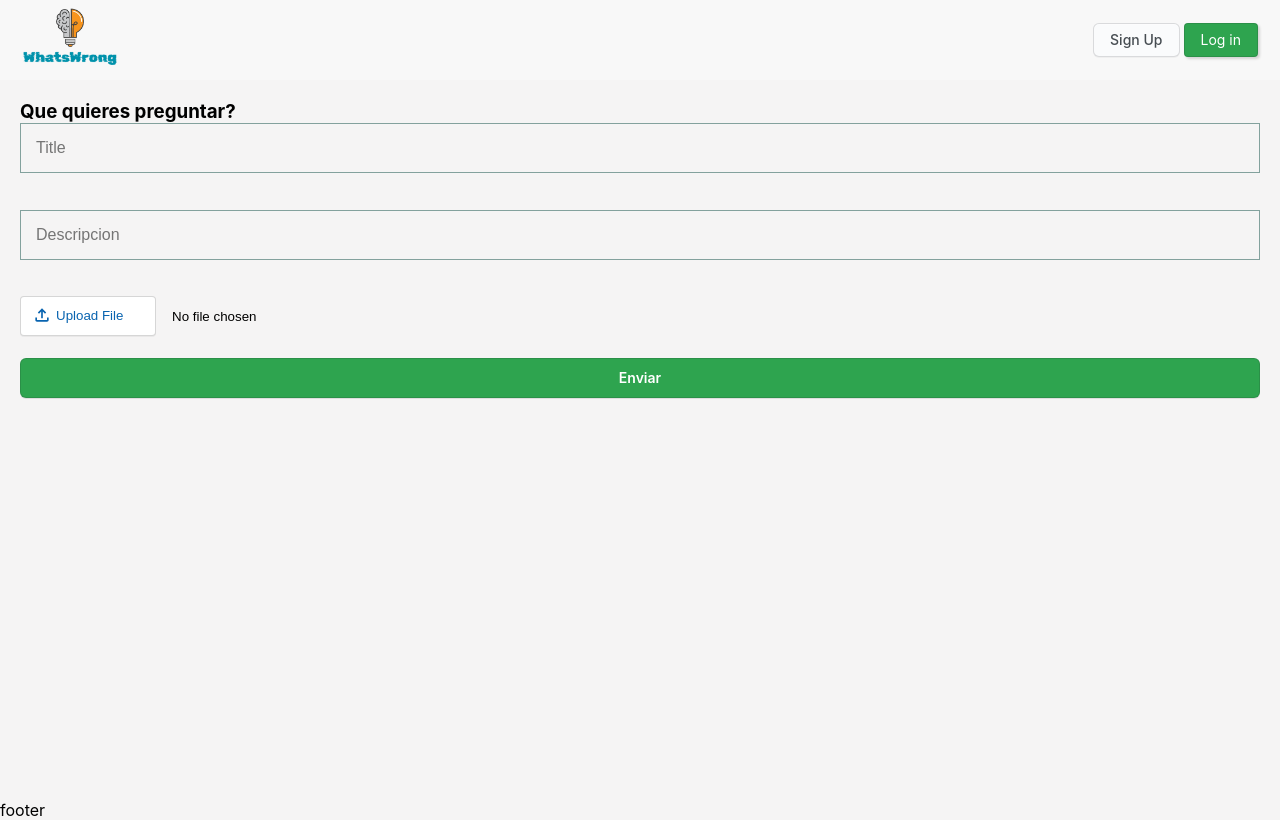
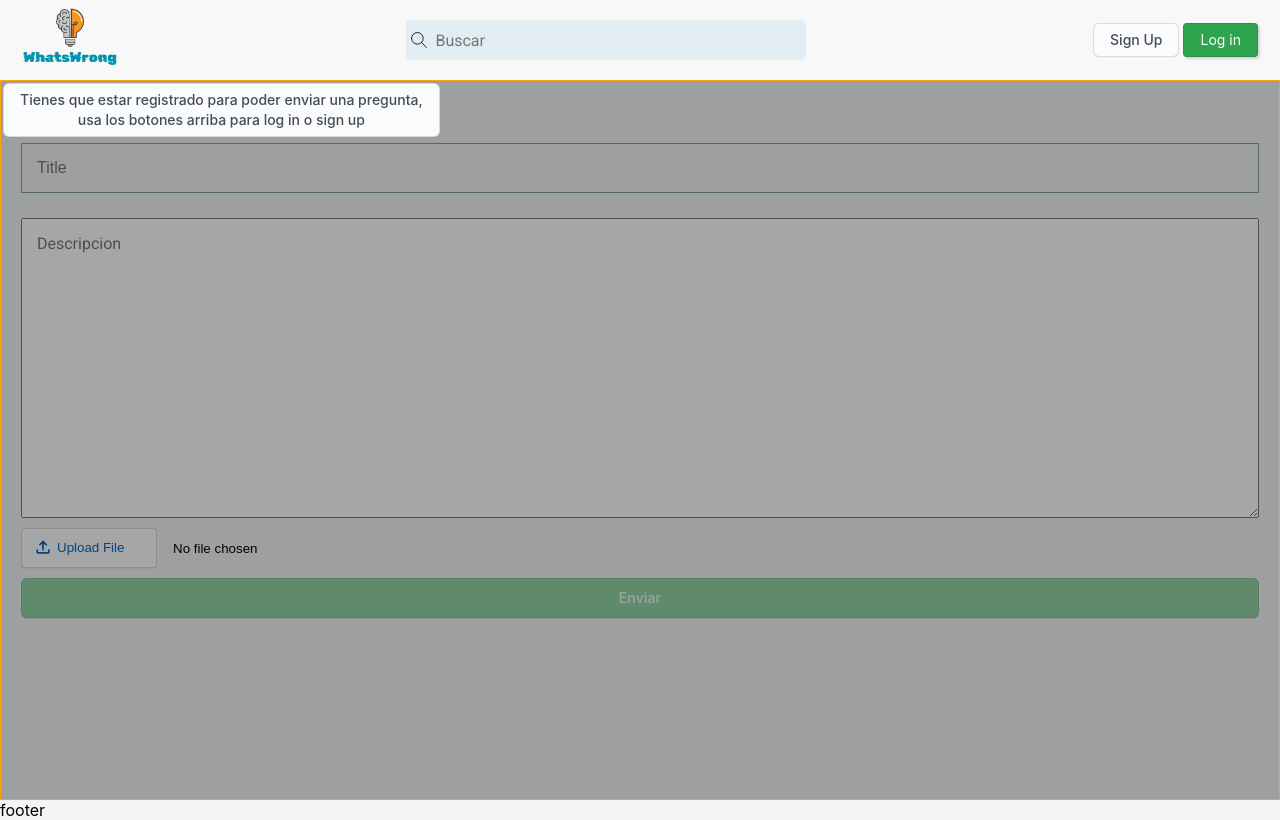
Before and after one commit to Pixel-Reactor/whatswrong-front, a React (Create React App) app: page /newservice in a window 1280 px wide. Built offline with nearby package versions, Linux system fonts and the light colour scheme.

Commit message:
features added,styles added

```diff
--- a/src/Api/Api.js
+++ b/src/Api/Api.js
@@ -79,3 +79,12 @@ export const ModifyUser = async (data, userToken) => {
   });
   return response;
 };
+
+export const MarkDone = async (data, userToken) => {
+  const response = await axiosInstance.post("/markdone", data, {
+    headers: {
+      Authorization: userToken,
+    },
+  });
+  return response;
+};
--- a/src/App.css
+++ b/src/App.css
@@ -399,7 +399,21 @@ li {
   padding: 10px;
   box-shadow: rgba(0, 0, 0, 0.35) 0px -10px 20px -28px inset;
 }
+.mini-menu-options{
+  position: absolute;
+  top: 30px;
+  left: -100px;
+  width: 120px;
+  height: 120px;
+  z-index: 10000;
 
+}
+.mini-menu-options li{
+  width: 100%;
+  height: 80px;
+  font-size: 15px;
+  box-shadow: rgba(100, 92, 92, 0.35) 10px -5px 36px -28px inset;
+}
 /* BIO SECTION */
 
 .bio_section {
@@ -431,13 +445,26 @@ li {
 }
 .new_question {
   width: 100%;
+  border: 1px solid orange;
   min-height: calc(100vh - 80px);
   padding: 20px;
+  font-family: "Roboto", sans-serif;
+  position: relative;
+
+}
+.new_question textarea{
+  width: 100%;
+  height: 300px;
+  font-family: "Roboto", sans-serif;
+  padding: 15px;
+font-size: 16px;
+
 }
 .question_form {
   min-width: 300px;
   width: 100%;
-  height: 300px;
+  height: 500px;
+  margin-top: 20px;
 }
 .question_img_box {
   width: 100%;
@@ -468,6 +495,36 @@ li {
   font-size: 14px;
   padding: 10px;
 }
+.search-bar-box{
+  width:90%;
+  max-width: 400px;
+  height: 40px;
+  background-color: rgba(204, 225, 235, 0.253);
+  border-radius: 5px;
+
+}
+.search-bar-icon{
+width: 30px;
+height: 100%;
+background-color: rgba(204, 225, 235, 0.377);
+border-radius: 5px;
+
+}
+.search-bar-box input{
+  border: 0;
+  height: 100%;
+  width: 100%;
+  padding: 2px;
+  background-color: rgba(204, 225, 235, 0.377);
+  border-top-right-radius: 5px;
+   border-bottom-right-radius: 5px;
+
+  border-collapse: collapse;
+  font-family: "Roboto", sans-serif;
+  font-size: 16px;
+  outline: 0;
+}
+
 @media only screen and (min-width: 708px) {
   .nav {
     display: block;
--- a/src/Global.css
+++ b/src/Global.css
@@ -55,6 +55,7 @@
   justify-content: flex-start;
 }
 
+
 .flex-center-center {
   display: flex;
   align-items: center;
@@ -85,6 +86,9 @@
 }
 .width-100{
   width: 100%;
+}
+.position-relative{
+  position: relative;
 }
 .logo {
   width: 100px;
@@ -125,7 +129,15 @@
   color: rgb(233, 233, 233);
   margin: 3px;
 }
-
+.disable-modal{
+  width: 100%;
+  height: 100%;
+  position: absolute;
+  top: 0;
+  left: 0;
+  background-color: #02070c5b;
+  z-index: 100;
+}
 .button-orange:active {
   border-bottom-color: #a2a6ac;
 }
--- a/src/components/CommentCard.js
+++ b/src/components/CommentCard.js
@@ -1,10 +1,100 @@
-import React from 'react'
+import React, { useState } from 'react'
+import { useUser } from "../context/UserContext";
+import { IconPencil, IconDotsVertical, IconTrash } from '@tabler/icons-react';
 
 const CommentCard = (props) => {
+  const { user } = useUser();
+  const [optionsmenu, setoptionsmenu] = useState(false);
+  const [comment] = useState(props.data);
+  const Fecha = (fecha) => {
+    const date = new Date(fecha);
+    const now = new Date();
+    const difference = Math.abs(date - now);
+    const diffDays = Math.ceil(difference / (1000 * 60 * 60 * 24));
+    if (diffDays > 1) {
+      return `hace ${diffDays - 1} ${diffDays - 1 === 1 ? "dia" : "dias"}`;
+    } else {
+      return `hoy`;
+    }
+  };
+
+  const imgLink = (img) => {
+    try {
+      const imgname = JSON.parse(img);
+      return imgname.name
+    } catch (error) {
+      console.log(error)
+      return 'not-found.png'
+    }
+
+  }
+
   return (
-    <div>
-      hellow
-    </div>
+    <article className="service_card flex-column-center-top">
+      <div className="service_card flex-column-center-top">
+
+        <div className="flex-column-center-top service_box">
+          <div className="flex-center-between width-100">
+            <div className="flex-center-center">
+              {comment?.avatar ? (
+                <img
+                  className="bio_img"
+                  src={`http://localhost:4000/img/link/${imgLink(comment.avatar)}`}
+                  alt="avatar"
+                  width={"20px"}
+                />
+              ) : (
+                <img className="bio_img"
+                  src={require('../images/default_avatar.png')}
+                  alt="avatar"
+                  width={"20px"}
+                />
+              )}
+              <p>
+
+                <b className="margin-5">{comment?.owner ?? ''}</b>
+              </p>
+
+            </div>
+            {user?.username === comment?.owner ?
+              <div className="margin-5 position-relative" onClick={()=>{optionsmenu? setoptionsmenu(false) : setoptionsmenu(true);console.log(optionsmenu)}} >
+                <IconDotsVertical width={'20px'}  strokeWidth={'1'} />
+                <div>
+                   <ul style={{display: optionsmenu? 'flex' : 'none'}} className='mini-menu-options flex-column-center'
+                  >
+                  <li className='flex-center-left button-4'>
+                    <IconPencil /><p>Editar</p> </li>
+                  <li className='button-7 flex-center-left'>
+                    <IconTrash /><p> Borrar</p></li>
+                </ul></div>
+
+              </div> : ''}
+
+          </div>
+
+
+          <div className="margin-y-10-x-5">
+            <p>{comment?.comentario ?? 'loading'}</p>
+          </div>
+          {comment?.fichero_comentario ?
+            <div className="question_img_box">
+              <img src={`http://localhost:4000/img/link/${imgLink(comment.fichero_comentario)}`} width={'100%'} alt="" />
+            </div> : ' '}
+
+
+          <div className="service_card_owner flex-column-left">
+            <div className="flex-center-between">
+
+
+              <div className="width-100 flex-center-left">
+                <p> {comment?.create_at ? Fecha(comment.create_at) : ''}</p>
+              </div>
+            </div>
+          </div></div>
+
+
+      </div>
+    </article>
   )
 }
 
--- a/src/components/Header.js
+++ b/src/components/Header.js
@@ -4,6 +4,8 @@ import { useNavigate } from "react-router-dom";
 import Menu from "./Menu";
 import Minimenu from "./Minimenu";
 import logo from "../images/logo.png";
+import { IconSearch} from '@tabler/icons-react';
+
 const Header = () => {
   const { user } = useUser();
   // console.log(user.username);
@@ -12,7 +14,12 @@ const Header = () => {
       <article className="logo flex-center-center">
         <img src={logo} alt="logo"></img>
       </article>
-
+     <article className="search-bar-box flex-center-center">
+     <div className="search-bar-icon flex-center-center">
+      <IconSearch width={'20px'}  strokeWidth={'1'} />
+     </div>
+     <input type="text" name="search" placeholder="Buscar"  />
+     </article>
 
       <article>
         <Menu />
--- a/src/components/NewService.js
+++ b/src/components/NewService.js
@@ -5,9 +5,12 @@ import { useNavigate } from "react-router-dom";
 
 export const NewService = () => {
   const [service, setservice] = useState({});
+
   const [file, setfile] = useState('');
   const { user } = useUser();
-
+  const [disablemod, setdisablemod] = useState({
+    display:user.token ? 'none' : 'block'
+  });
   const navigate = useNavigate();
 
   const handleChange = (e) => {
@@ -37,7 +40,10 @@ export const NewService = () => {
 
   return (
     <>
-      <div className="new_question flex-column-center-top">
+
+      <main className="new_question flex-column-center-top">
+        <div style={disablemod} className="disable-modal flex-center-center">
+          <div  className="button-4">Tienes que estar registrado para poder enviar una pregunta, <br /> usa los botones arriba para log in o sign up</div></div>
          <h3>Que quieres preguntar?</h3>
          <form className="question_form flex-column-between" onSubmit={handleSubmit}>
            <div className="form-item">
@@ -47,24 +53,27 @@ export const NewService = () => {
                placeholder="Title"
              />
            </div>
-          <div className="form-item">
-            <input
+
+             <textarea
+              className="new_question_textarea"
                onChange={handleChange}
                name="description"
                placeholder="Descripcion"
-            /></div>
+             />
 
 
            <input className='file-input' type="file" name="fichero" onChange={(e)=>setfile(e.target.files[0])} />
 
 
            <div className="form-item">
-            <button>Enviar</button>
+           <button disabled={user.token? false : true}>Enviar</button>
            </div>
 
 
          </form>
-      </div>
+
+
+      </main>
 
     </>
   );
--- a/src/components/ServiceCard.js
+++ b/src/components/ServiceCard.js
@@ -8,7 +8,6 @@ const ServiceCard = (props) => {
   const [data, setdata] = useState(props.data);
   const [owner, setowner] = useState("");
   const { user } = useUser();
-  console.log(data)
 
   const Fecha = () => {
     const date = new Date(data.create_at);
```
Also changed, not shown: src/components/Service.js (+42 -13 lines). Lines whose indentation alone changed are shown as unchanged.
